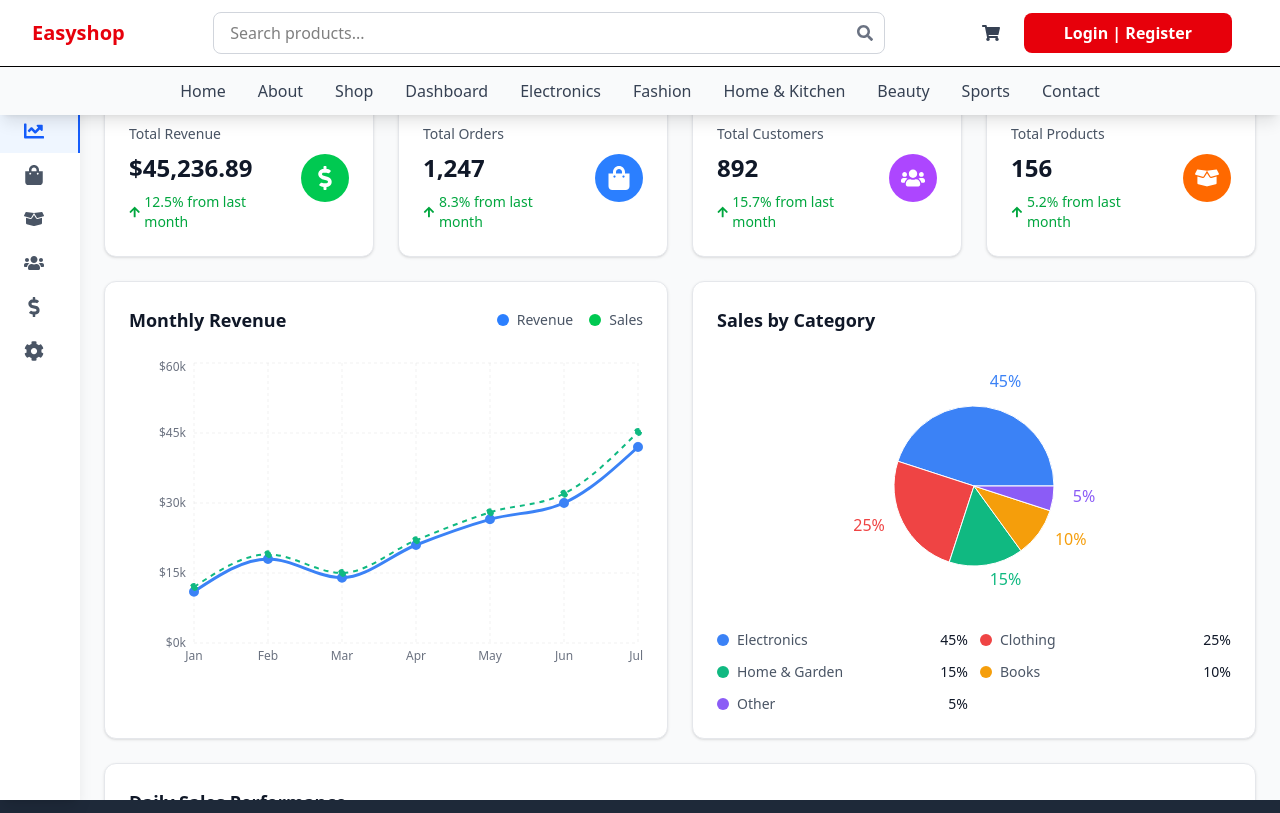
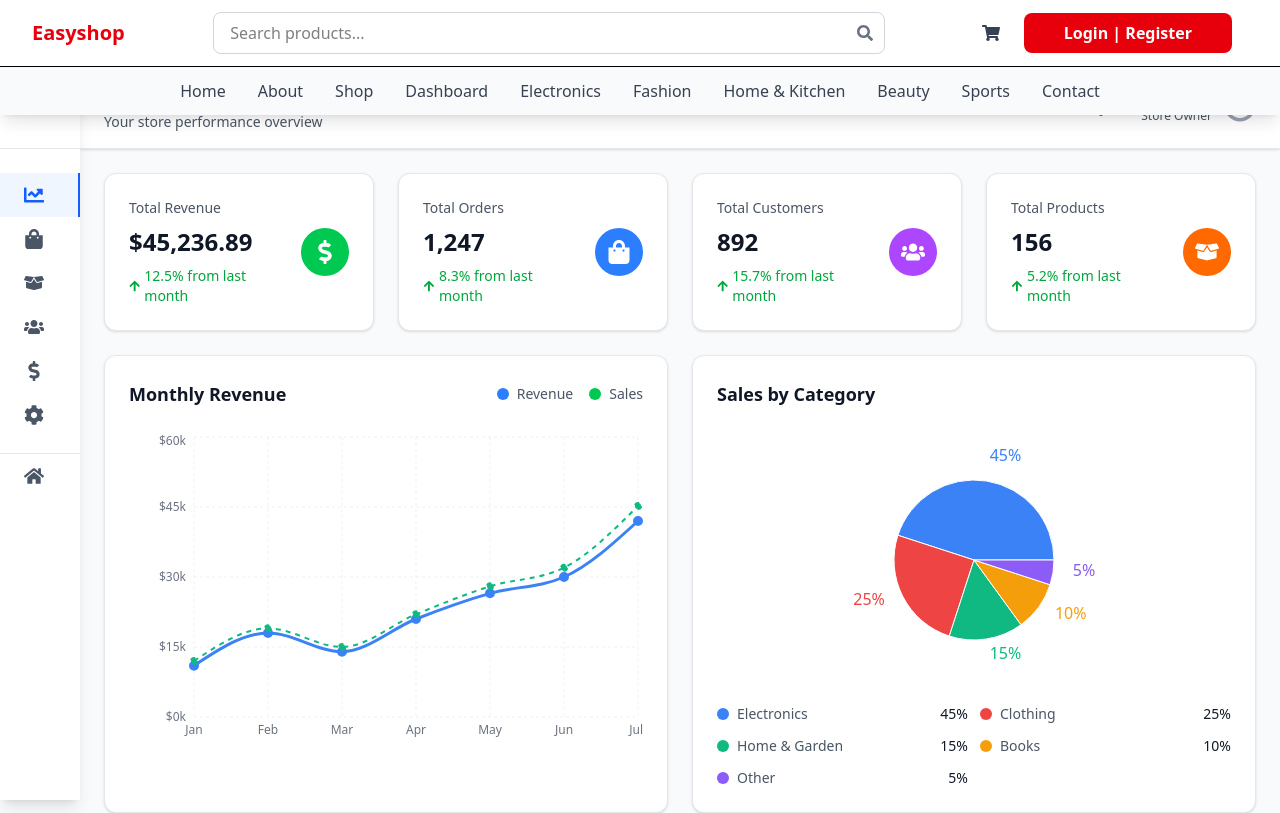
Before and after one commit to Muhammad-Munsif/e-commerce, a React (Vite) app: page /admin in a window 1280 px wide. Shown: the top 813 px of the page. Built offline with nearby package versions, Linux system fonts and the light colour scheme.

Commit message:
added code into Dashboard component and make a few changes in file

```diff
--- a/src/Components/DashboardLayout.jsx
+++ b/src/Components/DashboardLayout.jsx
@@ -15,16 +15,16 @@ import {
   FaBell,
   FaUserCircle,
   FaCog,
-  FaSignOutAlt,
   FaShoppingCart,
   FaStar,
-  FaEye,
   FaBars,
   FaTimes,
+  FaHome,
+  FaList,
 } from "react-icons/fa";
 import { LineChart, Line, BarChart, Bar, XAxis, YAxis, CartesianGrid, Tooltip, ResponsiveContainer, PieChart, Pie, Cell } from 'recharts';
 
-const DashboardLayout = () => {
+const Dashboard = () => {
   const navigate = useNavigate();
   const [activeTab, setActiveTab] = useState("overview");
   const [sidebarOpen, setSidebarOpen] = useState(false);
@@ -224,7 +224,7 @@ const DashboardLayout = () => {
   };
 
   const StatCard = ({ title, value, change, icon, color }) => (
-    <div className="bg-white rounded-xl shadow-sm border border-gray-200 p-4 sm:p-6 pt-28">
+    <div className="bg-white rounded-xl shadow-sm border border-gray-200 p-4 sm:p-6">
       <div className="flex items-center justify-between">
         <div className="flex-1 min-w-0">
           <p className="text-xs sm:text-sm font-medium text-gray-600 truncate">{title}</p>
@@ -442,10 +442,10 @@ const DashboardLayout = () => {
                 </td>
                 <td className="py-2 sm:py-3 px-2 sm:px-4">
                   <button
-                    onClick={() => navigate(`/orders/${order.id}`)}
+                    onClick={() => navigate(`/track-order/${order.id}`)}
                     className="text-blue-600 hover:text-blue-700 text-xs sm:text-sm font-medium"
                   >
-                    View
+                    Track
                   </button>
                 </td>
               </tr>
@@ -487,7 +487,7 @@ const DashboardLayout = () => {
   );
 
   return (
-    <div className="flex h-screen bg-gray-50">
+    <div className="flex min-h-screen bg-gray-50 pt-16"> {/* Added pt-16 for navbar spacing */}
       {/* Mobile Overlay */}
       {sidebarOpen && isMobile && (
         <div
@@ -497,11 +497,11 @@ const DashboardLayout = () => {
       )}
 
       {/* Sidebar */}
-      <div className={`fixed sm:relative z-30 bg-white shadow-lg transition-all duration-300 ${
+      <div className={`fixed sm:relative z-30 bg-white shadow-lg transition-all duration-300 h-[calc(100vh-4rem)] ${
         sidebarOpen ? 'w-64 translate-x-0' : '-translate-x-full sm:translate-x-0 sm:w-20'
       }`}>
         <div className="p-4 sm:p-6 border-b border-gray-200 flex items-center justify-between sm:justify-center">
-          <h1 className={`text-xl font-bold text-gray-800 ${!sidebarOpen && 'sm:hidden'}`}>ShopDashboard</h1>
+          <h1 className={`text-xl font-bold text-gray-800 ${!sidebarOpen && 'sm:hidden'}`}>Dashboard</h1>
           <button
             onClick={() => setSidebarOpen(!sidebarOpen)}
             className="p-2 rounded-lg hover:bg-gray-100 sm:hidden"
@@ -512,11 +512,11 @@ const DashboardLayout = () => {
             onClick={() => setSidebarOpen(!sidebarOpen)}
             className="p-2 rounded-lg hover:bg-gray-100 hidden sm:block"
           >
-            <FaCog className="w-5 h-5 text-gray-600" />
+            <FaList className="w-5 h-5 text-gray-600" />
           </button>
         </div>
 
-        <nav className="mt-4 sm:mt-6 ">
+        <nav className="mt-4 sm:mt-6">
           {[
             { id: "overview", name: "Overview", icon: FaChartLine },
             { id: "orders", name: "Orders", icon: FaShoppingBag },
@@ -541,12 +541,21 @@ const DashboardLayout = () => {
               <span className={`ml-3 font-medium ${!sidebarOpen && 'sm:hidden'}`}>{item.name}</span>
             </button>
           ))}
+
+          {/* Back to Home Link */}
+          <button
+            onClick={() => navigate("/")}
+            className="w-full flex items-center px-4 sm:px-6 py-3 text-left text-gray-600 hover:bg-gray-50 transition-colors mt-4 border-t border-gray-200"
+          >
+            <FaHome className="w-5 h-5 flex-shrink-0" />
+            <span className={`ml-3 font-medium ${!sidebarOpen && 'sm:hidden'}`}>Back to Shop</span>
+          </button>
         </nav>
       </div>
 
       {/* Main Content */}
       <div className="flex-1 overflow-auto min-w-0">
-        {/* Header */}
+        {/* Dashboard Header */}
         <header className="bg-white shadow-sm border-b border-gray-200">
           <div className="flex items-center justify-between px-4 sm:px-6 py-4">
             <div className="flex items-center space-x-4">
@@ -556,13 +565,16 @@ const DashboardLayout = () => {
               >
                 <FaBars className="w-5 h-5 text-gray-600" />
               </button>
-              <div className="relative">
-                <FaSearch className="w-4 h-4 sm:w-5 sm:h-5 text-gray-400 absolute left-3 top-1/2 transform -translate-y-1/2" />
-                <input
-                  type="text"
-                  placeholder="Search..."
-                  className="pl-10 pr-4 py-2 border border-gray-300 rounded-lg focus:ring-2 focus:ring-blue-500 focus:border-blue-500 w-40 sm:w-64"
-                />
+              <div>
+                <h1 className="text-xl sm:text-2xl font-bold text-gray-900 capitalize">{activeTab}</h1>
+                <p className="text-sm text-gray-600 hidden sm:block">
+                  {activeTab === "overview" && "Your store performance overview"}
+                  {activeTab === "orders" && "Manage and track customer orders"}
+                  {activeTab === "products" && "Manage your product catalog"}
+                  {activeTab === "customers" && "View and manage customer data"}
+                  {activeTab === "analytics" && "Detailed analytics and reports"}
+                  {activeTab === "settings" && "Store configuration and settings"}
+                </p>
               </div>
             </div>
 
@@ -578,8 +590,8 @@ const DashboardLayout = () => {
 
               <div className="flex items-center space-x-2 sm:space-x-3">
                 <div className="text-right hidden sm:block">
-                  <p className="text-sm font-medium text-gray-900">John Doe</p>
-                  <p className="text-xs text-gray-600">Admin</p>
+                  <p className="text-sm font-medium text-gray-900">Admin User</p>
+                  <p className="text-xs text-gray-600">Store Owner</p>
                 </div>
                 <FaUserCircle className="w-6 h-6 sm:w-8 sm:h-8 text-gray-400" />
               </div>
@@ -645,11 +657,44 @@ const DashboardLayout = () => {
             </div>
           )}
 
-          {/* Other tabs content remains the same but with responsive padding */}
-          {activeTab !== "overview" && (
-            <div className="bg-white rounded-xl shadow-sm border border-gray-200 p-4 sm:p-6">
-              <h2 className="text-xl sm:text-2xl font-bold text-gray-900 mb-4 sm:mb-6 capitalize">{activeTab}</h2>
-              <p className="text-gray-600">This section is under development...</p>
+          {/* Other tabs */}
+          {activeTab === "orders" && (
+            <div className="space-y-6">
+              <RecentOrdersTable />
+            </div>
+          )}
+
+          {activeTab === "products" && (
+            <div className="bg-white rounded-xl shadow-sm border border-gray-200 p-6">
+              <h2 className="text-2xl font-bold text-gray-900 mb-4">Products Management</h2>
+              <TopProducts />
+              <div className="mt-6 p-4 bg-blue-50 rounded-lg">
+                <p className="text-blue-700">Full products management interface coming soon...</p>
+              </div>
+            </div>
+          )}
+
+          {activeTab === "customers" && (
+            <div className="bg-white rounded-xl shadow-sm border border-gray-200 p-6">
+              <h2 className="text-2xl font-bold text-gray-900 mb-6">Customers</h2>
+              <p className="text-gray-600">Customer management interface coming soon...</p>
+            </div>
+          )}
+
+          {activeTab === "analytics" && (
+            <div className="space-y-6">
+              <div className="grid grid-cols-1 lg:grid-cols-2 gap-6">
+                <SalesChart />
+                <CategoryChart />
+              </div>
+              <DailySalesChart />
+            </div>
+          )}
+
+          {activeTab === "settings" && (
+            <div className="bg-white rounded-xl shadow-sm border border-gray-200 p-6">
+              <h2 className="text-2xl font-bold text-gray-900 mb-6">Settings</h2>
+              <p className="text-gray-600">Settings interface coming soon...</p>
             </div>
           )}
         </main>
@@ -658,4 +703,4 @@ const DashboardLayout = () => {
   );
 };
 
-export default DashboardLayout;
+export default Dashboard;
```
